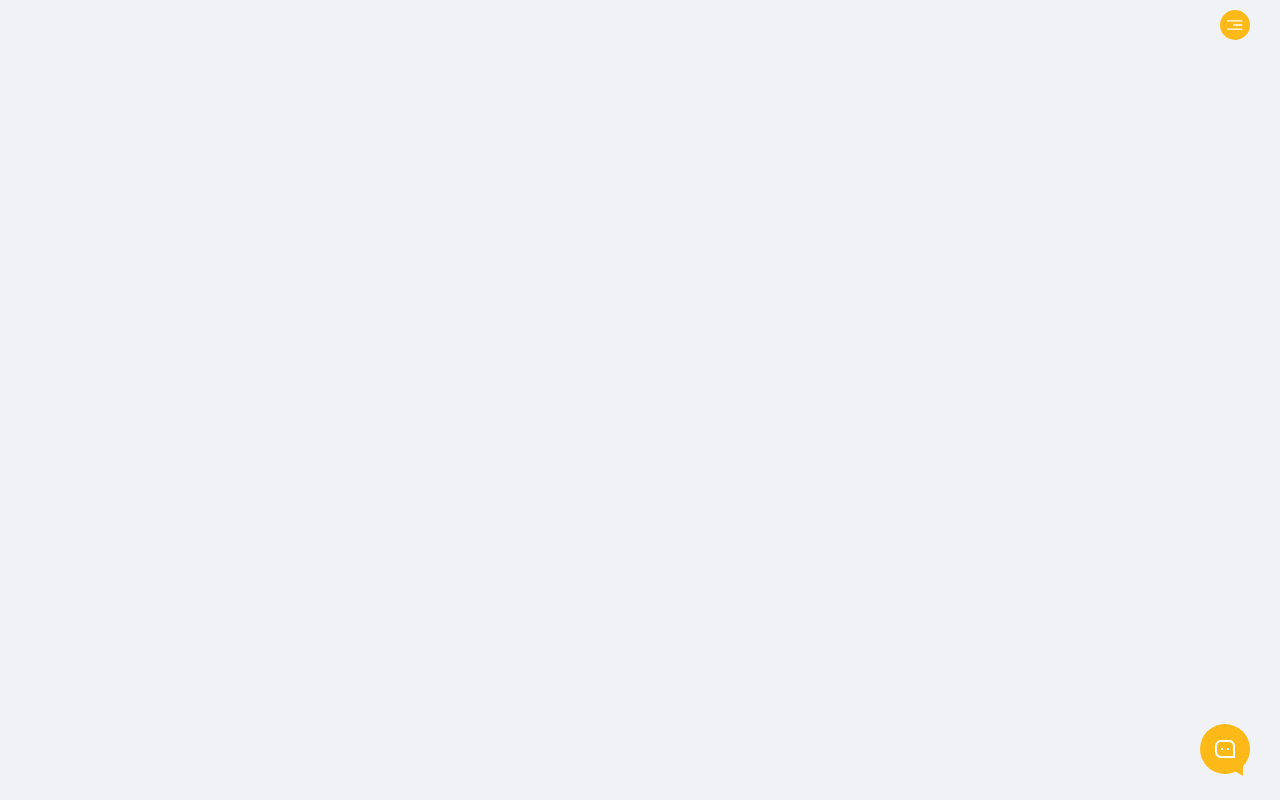
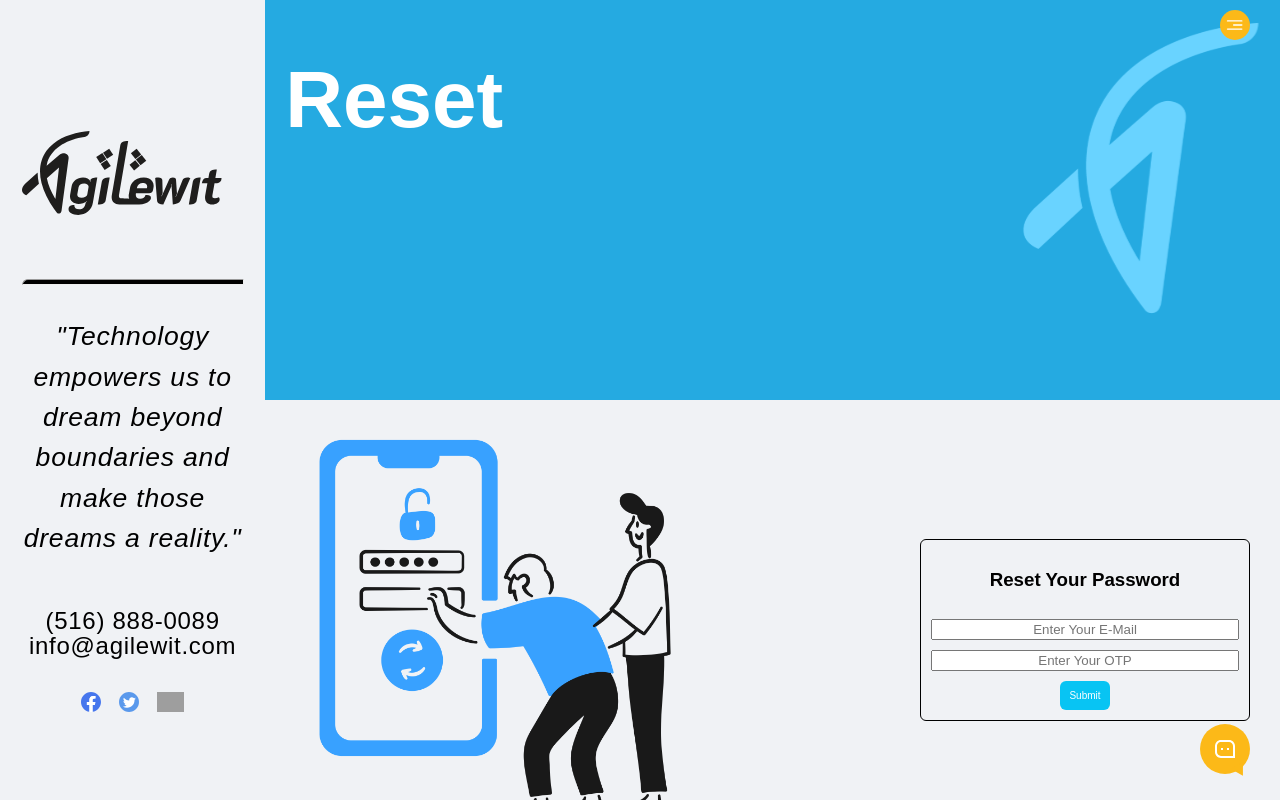
Before and after one commit to agilewitinternal/ravbs, a React (Create React App) app: page /ResetPassword in a window 1280 px wide. Before the commit this address had no page. Built offline with nearby package versions, Linux system fonts and the light colour scheme; grey boxes are pictures that could not be loaded.

Commit message:
Forgot Password Page Update

```diff
--- a/src/App.js
+++ b/src/App.js
@@ -14,6 +14,7 @@ import Jobs from './Jobs/Jobs'
 import Apply from './Apply/Apply'
 import TimeSheet from './TimeSheet/TimeSheet'
 import Registration from './Registraion/Registration'
+import ResetPassword from "./ResetPassword/ResetPassword"
 import "./App.css";
 
 function App() {
@@ -38,6 +39,7 @@ function App() {
             <Route path='/Apply' element={<Apply/>}/>
             <Route path='/TimeSheet' element={<TimeSheet/>}/>
             <Route path='/Registration' element={<Registration/>}/>
+            <Route path='/ResetPassword' element={<ResetPassword/>}/>
           </Routes>
         </div>
     {Location.pathname!=="/DropDown"&&  Location.pathname !== "/ContactUs"&&<Link to="/ContactUs"><img className="chat-icon" src={ChatIcon} alt="Chat" /> </Link>}
--- /dev/null
+++ b/src/ResetPassword/ResetPassword.css
@@ -0,0 +1,27 @@
+.Reset-TopLayer{
+    display: flex;
+    flex-direction: row;
+    justify-content: space-between;
+    align-items: center;
+    padding: 30px;
+}
+
+.Forgot{
+    padding: 10px;
+    border: 1px solid black;
+    display: flex;
+    flex-direction: column;
+    align-items: center;
+    gap: 10px;
+    text-align: center;
+    border-radius: 6px;
+}
+.Reset-Input{
+    text-align: center;
+    width: 300px;
+}
+.Reset-Button{
+width: fit-content;
+display: flex;
+align-items: center;
+}
--- /dev/null
+++ b/src/ResetPassword/ResetPassword.js
@@ -0,0 +1,45 @@
+import Header from "../Header/Header";
+import DesktopHeader from '../DeskTopHeader/DeskTopHeader';
+import ServiceHeaders from '../ServiceHeaders/ServiceHeaders';
+import BottomPage from '../BottomPage/BottomPage';
+import Reset from '../Assets/Reset.png';
+import './ResetPassword.css';
+
+
+const ResetPassword = () => {
+    return (
+        <div className='HomeTopLayer'>
+            <Header />
+            <DesktopHeader />
+            <div className='SubHomeSecondLayer'>
+                <ServiceHeaders ServiceHeadersInfo="Reset" />
+                <div className="Reset-TopLayer">
+            <img className='AdminLogo' src={Reset} alt="AdminLogo" />
+
+<form className="Forgot">
+    <h3>Reset Your Password</h3>
+<input
+placeholder="Enter Your E-Mail"
+type="email"
+className="Reset-Input"
+required
+/>
+<input
+className="Reset-Input"
+placeholder="Enter Your OTP"
+type="password"
+required
+/>
+<button className="Reset-Button">Submit</button>
+</form>
+
+                </div>
+
+
+                <BottomPage />
+            </div>
+        </div>
+    );
+};
+
+export default ResetPassword;
--- a/src/TimeSheet/TimeSheet.js
+++ b/src/TimeSheet/TimeSheet.js
@@ -82,6 +82,9 @@ const SearchResult=employeesList.filter((each)=>each.FirstName.includes(searchEm
                                 <input type='password' className='Input-Value' value={password} placeholder='Enter Your Password' onChange={updatePassword} />
                             </div>
                             <button className='Login-Button' onClick={verifyCredentials}>Login</button>
+                            <Link to="/ResetPassword">
+                            <p>Forgot Password</p>
+                            </Link>
                             <p>New User? Register Here! </p>
                             <Link to="/Registration" className='LinksNew' >CLICK HERE</Link>
                             <p className='WarningMsg'>{warning}</p>
```
Also changed, not shown: src/Assets/Reset.png (added).
